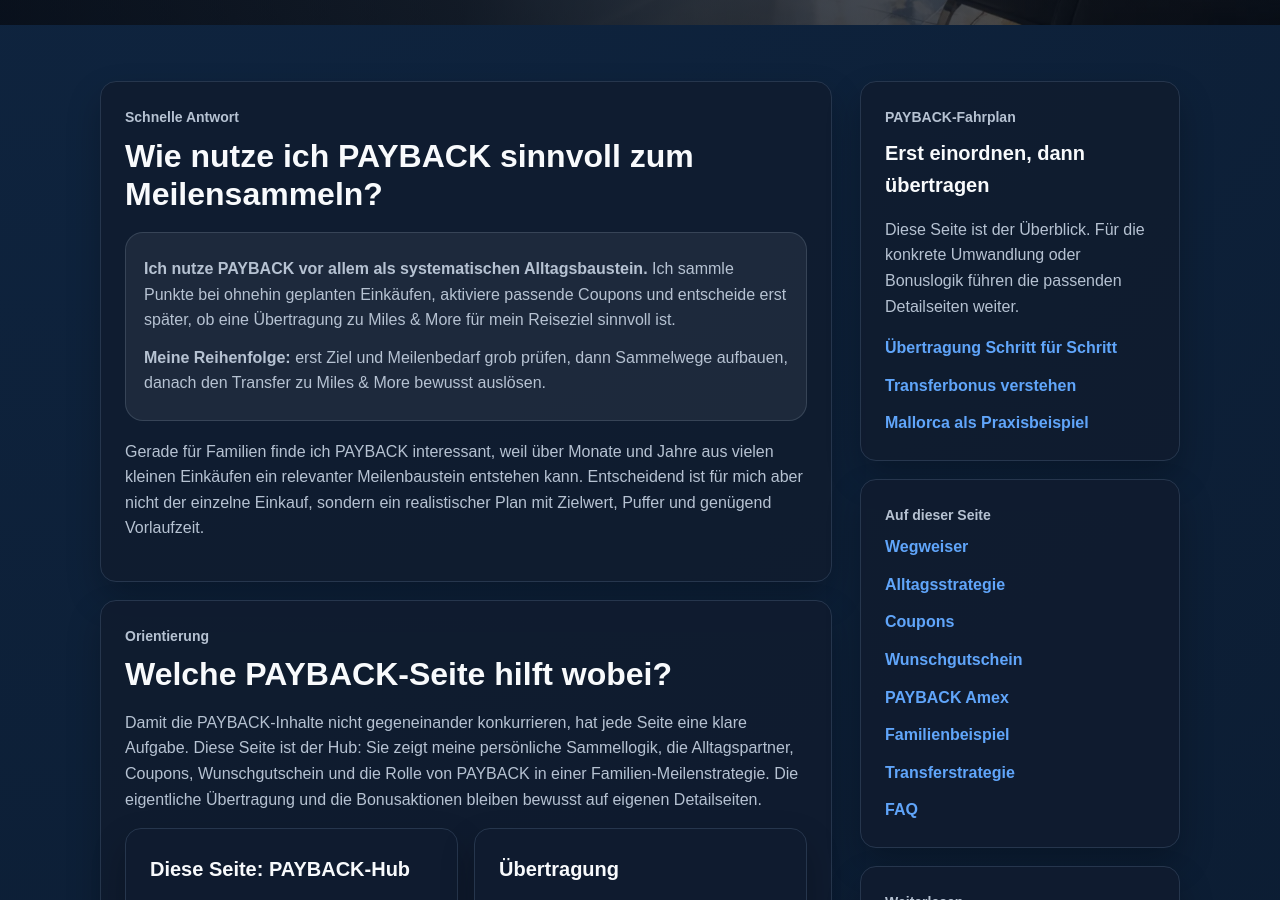
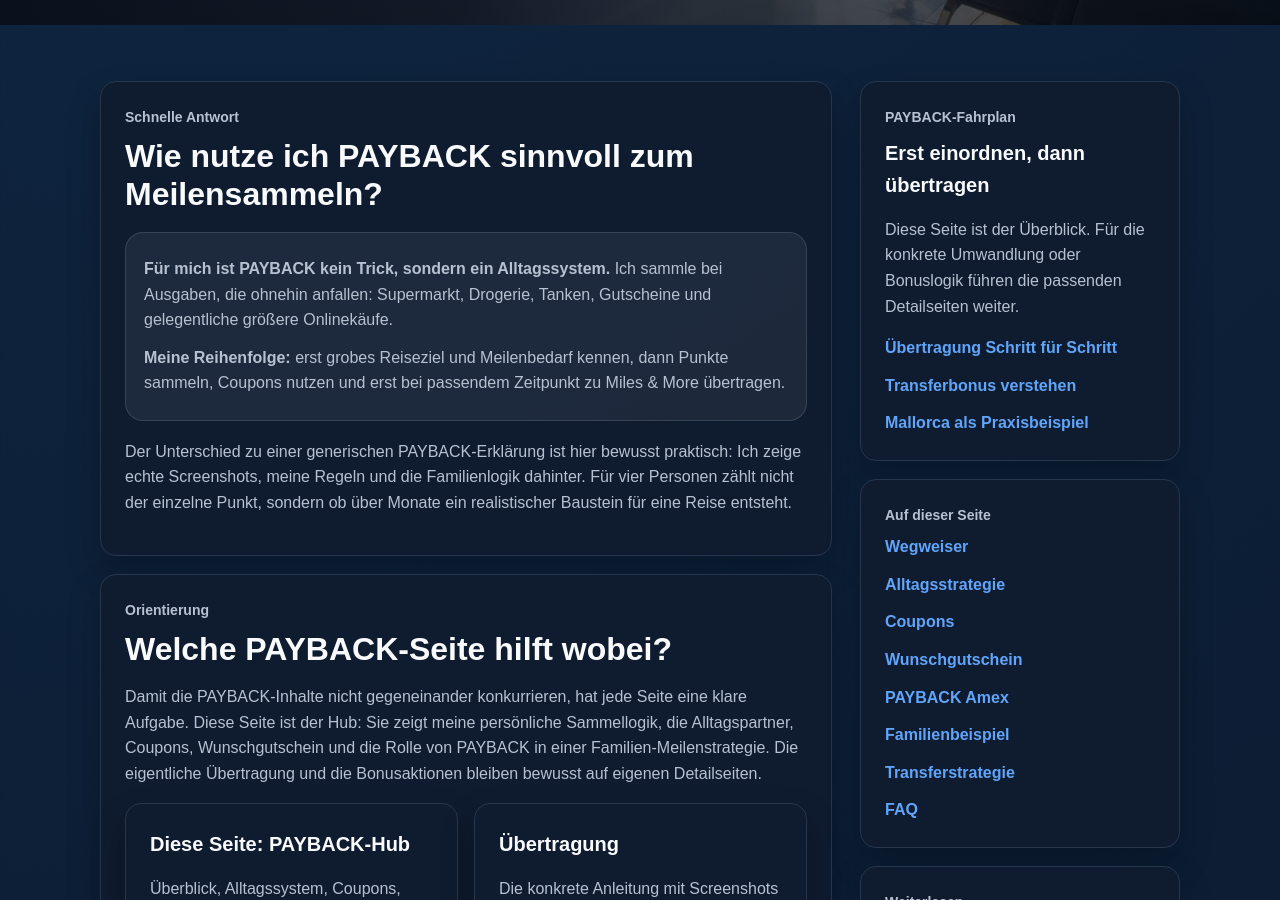
Before and after one commit to Praemienflug-Planer/miles-planer, a Jekyll site: the page built from meilen-sammeln/payback/index.html, in a window 1280 px wide and 900 px high, scrolled down 796 px. Built offline with Jekyll 4.4.1, drawn with Linux system fonts in a browser that asks for light colours.

Commit message:
Schärfe PAYBACK Hub mit persönlicher Sammellogik

```diff
--- a/_includes/payback/schnelle-antwort.html
+++ b/_includes/payback/schnelle-antwort.html
@@ -1 +1,9 @@
-<div class="article-card seo-card"><p class="eyebrow">Schnelle Antwort</p><h2>Wie nutze ich PAYBACK sinnvoll zum Meilensammeln?</h2><div class="answer-box"><p><strong>Ich nutze PAYBACK vor allem als systematischen Alltagsbaustein.</strong> Ich sammle Punkte bei ohnehin geplanten Einkäufen, aktiviere passende Coupons und entscheide erst später, ob eine Übertragung zu Miles &amp; More für mein Reiseziel sinnvoll ist.</p><p><strong>Meine Reihenfolge:</strong> erst Ziel und Meilenbedarf grob prüfen, dann Sammelwege aufbauen, danach den Transfer zu Miles &amp; More bewusst auslösen.</p></div><p>Gerade für Familien finde ich PAYBACK interessant, weil über Monate und Jahre aus vielen kleinen Einkäufen ein relevanter Meilenbaustein entstehen kann. Entscheidend ist für mich aber nicht der einzelne Einkauf, sondern ein realistischer Plan mit Zielwert, Puffer und genügend Vorlaufzeit.</p></div>
+<div class="article-card seo-card">
+  <p class="eyebrow">Schnelle Antwort</p>
+  <h2>Wie nutze ich PAYBACK sinnvoll zum Meilensammeln?</h2>
+  <div class="answer-box">
+    <p><strong>Für mich ist PAYBACK kein Trick, sondern ein Alltagssystem.</strong> Ich sammle bei Ausgaben, die ohnehin anfallen: Supermarkt, Drogerie, Tanken, Gutscheine und gelegentliche größere Onlinekäufe.</p>
+    <p><strong>Meine Reihenfolge:</strong> erst grobes Reiseziel und Meilenbedarf kennen, dann Punkte sammeln, Coupons nutzen und erst bei passendem Zeitpunkt zu Miles &amp; More übertragen.</p>
+  </div>
+  <p>Der Unterschied zu einer generischen PAYBACK-Erklärung ist hier bewusst praktisch: Ich zeige echte Screenshots, meine Regeln und die Familienlogik dahinter. Für vier Personen zählt nicht der einzelne Punkt, sondern ob über Monate ein realistischer Baustein für eine Reise entsteht.</p>
+</div>
```
